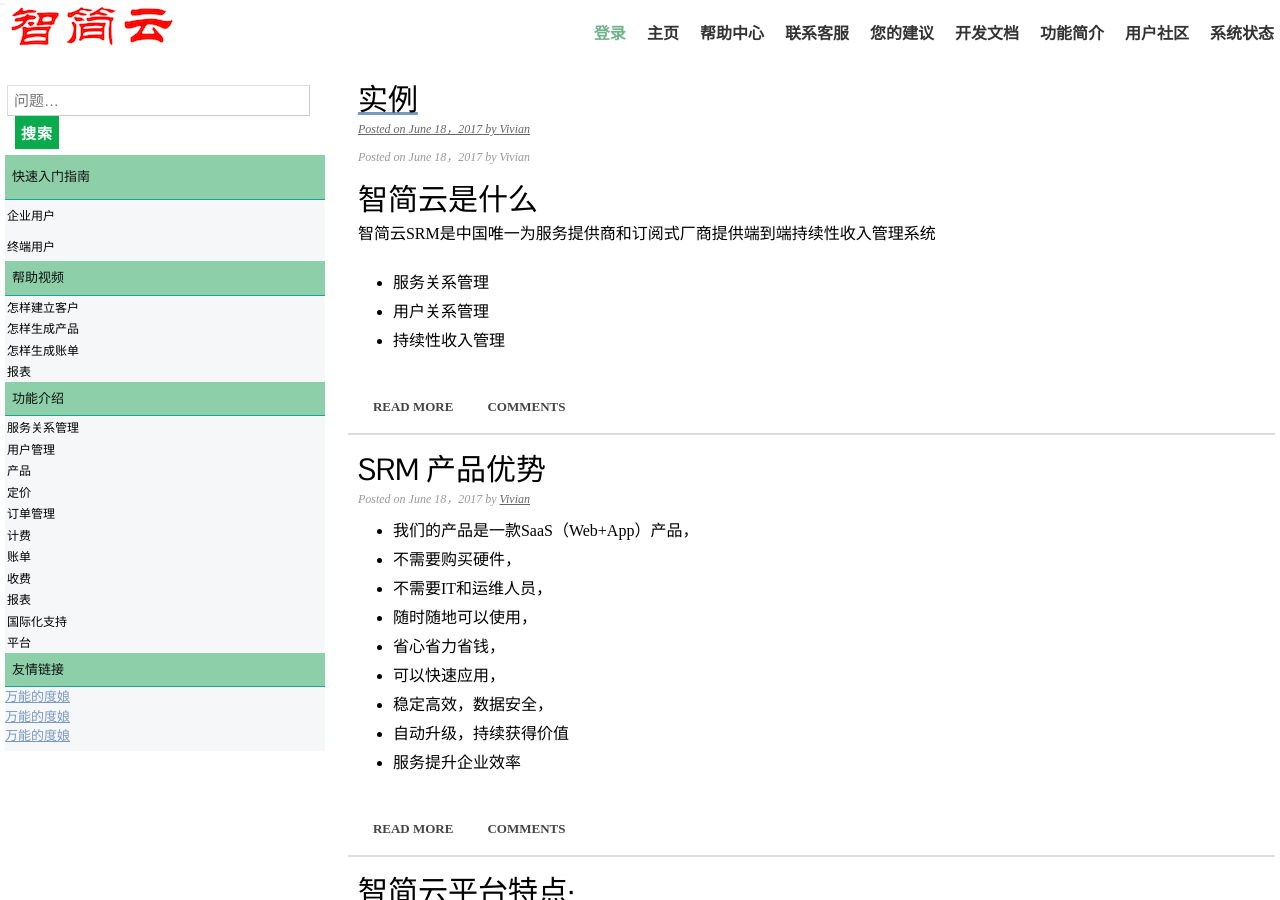
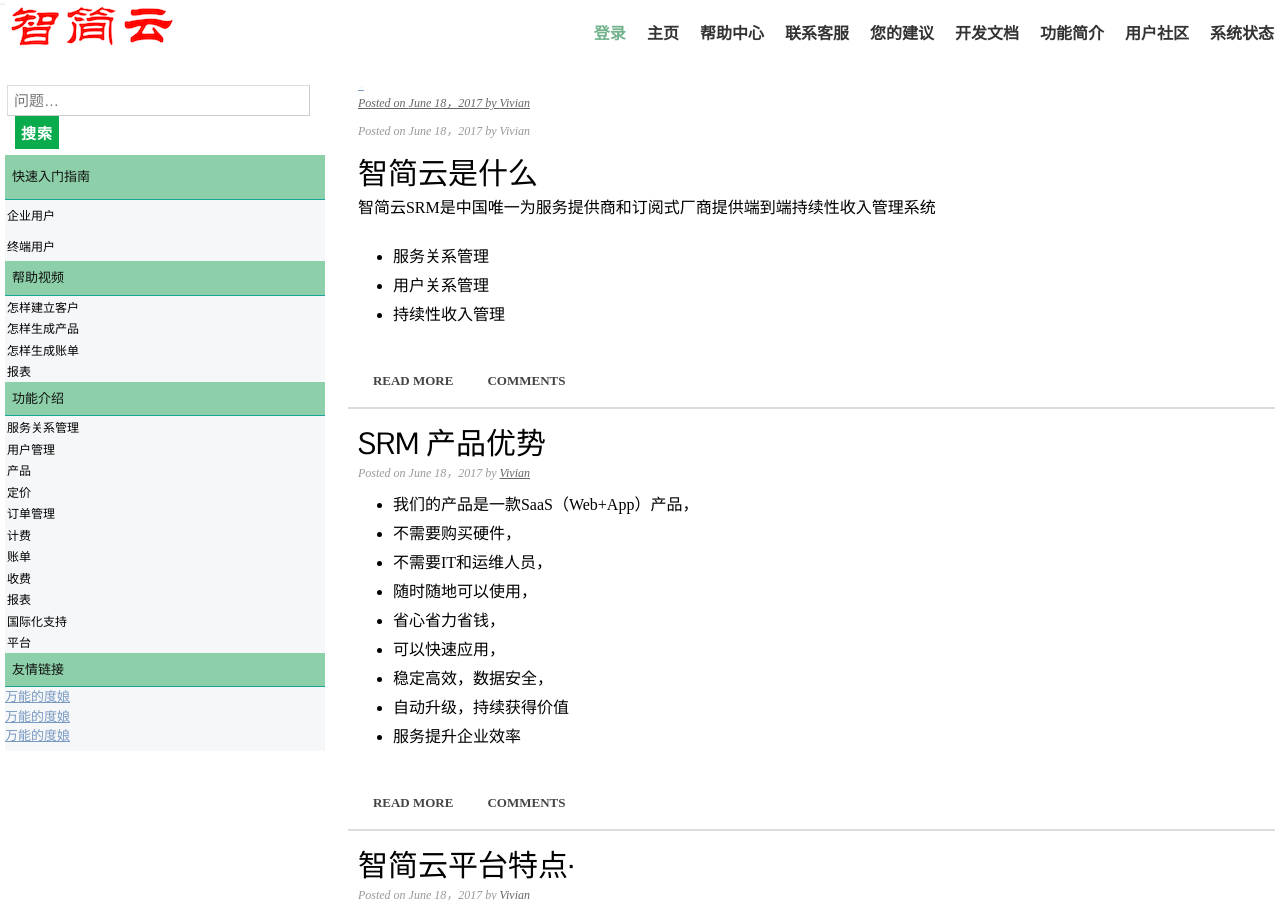
Before and after one commit to dreampivot/slipscloud.github.io, a Jekyll site: the page help/help-index.html, which Jekyll copies as it is, in a window 1280 px wide and 900 px high. Built offline with Jekyll 4.4.1, drawn with Linux system fonts in a browser that asks for light colours.

```diff
--- a/help/help-index.html
+++ b/help/help-index.html
@@ -30,7 +30,7 @@
 
 		<article class="expanded">
   	        <p></p>
-		<h2>实例</h2>
+		<hw>实例</hw>
 		<div class="article-info">Posted on <time datetime="2017-06-18">June 18，2017</time> by <a href="#" rel="author">Vivian</a></div>
 
 <div class="article-info">Posted on <time datetime="2017-06-18">June 18，2017</time> by Vivian</a></div>
```
